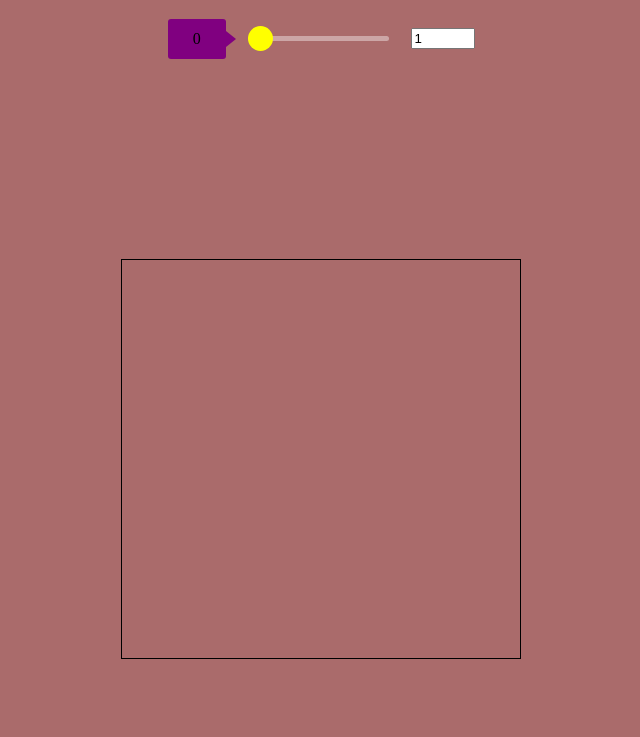
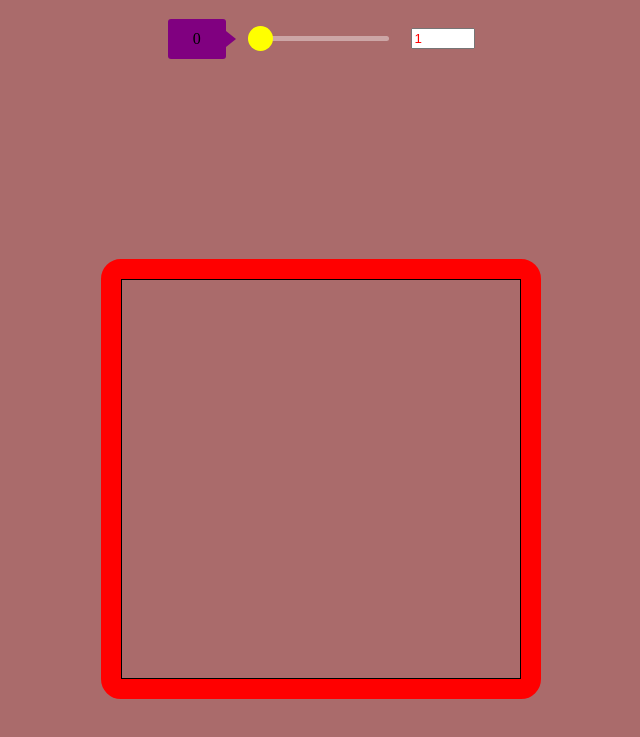
Before and after one commit to AngelX62/Etch-a-Sketch, a plain HTML site: page index.html in a window 1280 px wide. Shown: the part 69-806 px from the top of the page, without its empty margins (319-959 px from the left). Drawn offline with Linux system fonts and the light colour scheme.

Commit message:
Added border around the grid box

```diff
--- a/styles.css
+++ b/styles.css
@@ -83,5 +83,11 @@ input[type="range"]::-webkit-slider-thumb {
   margin: 200px auto 0 auto;
   width: 400px;
   height: 400px;
+  border: 20px solid red;
+  border-radius: 20px;
 
 }
+
+input[type="number"] {
+  color: red;
+}
```
